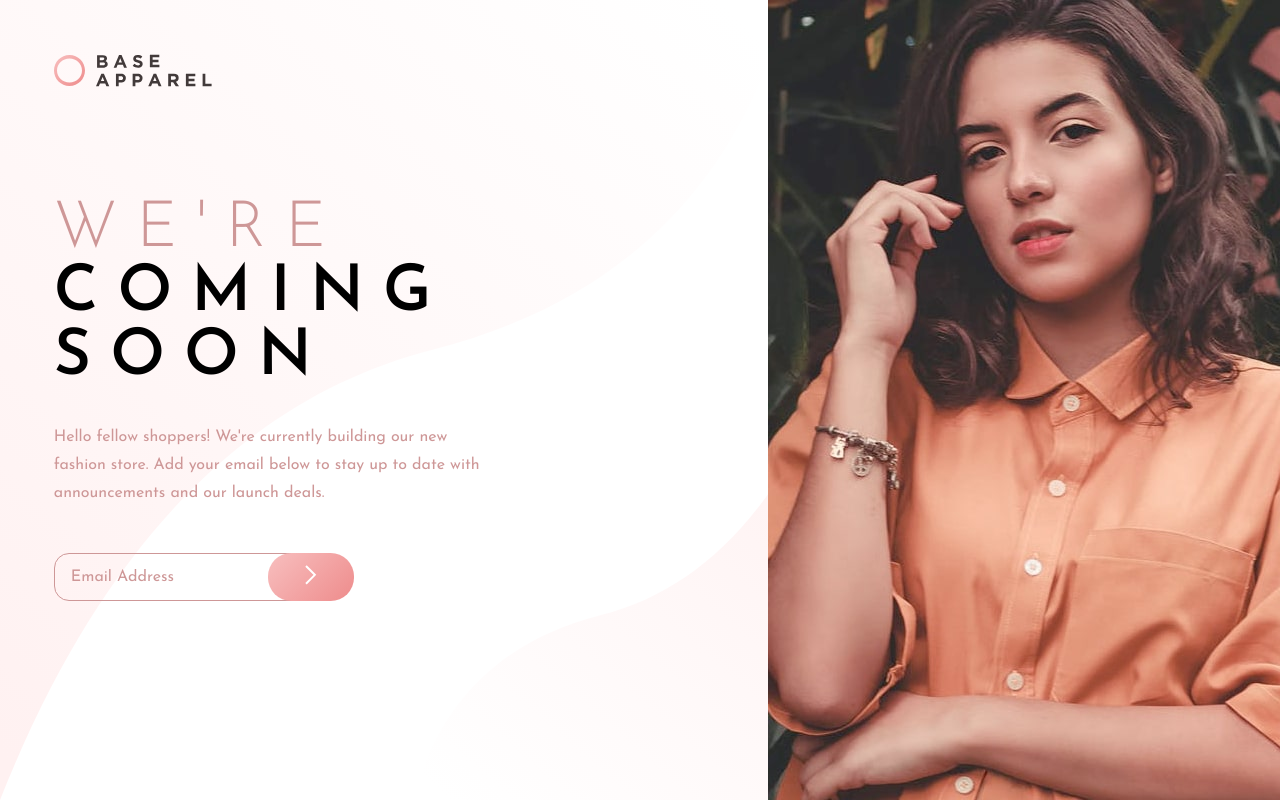
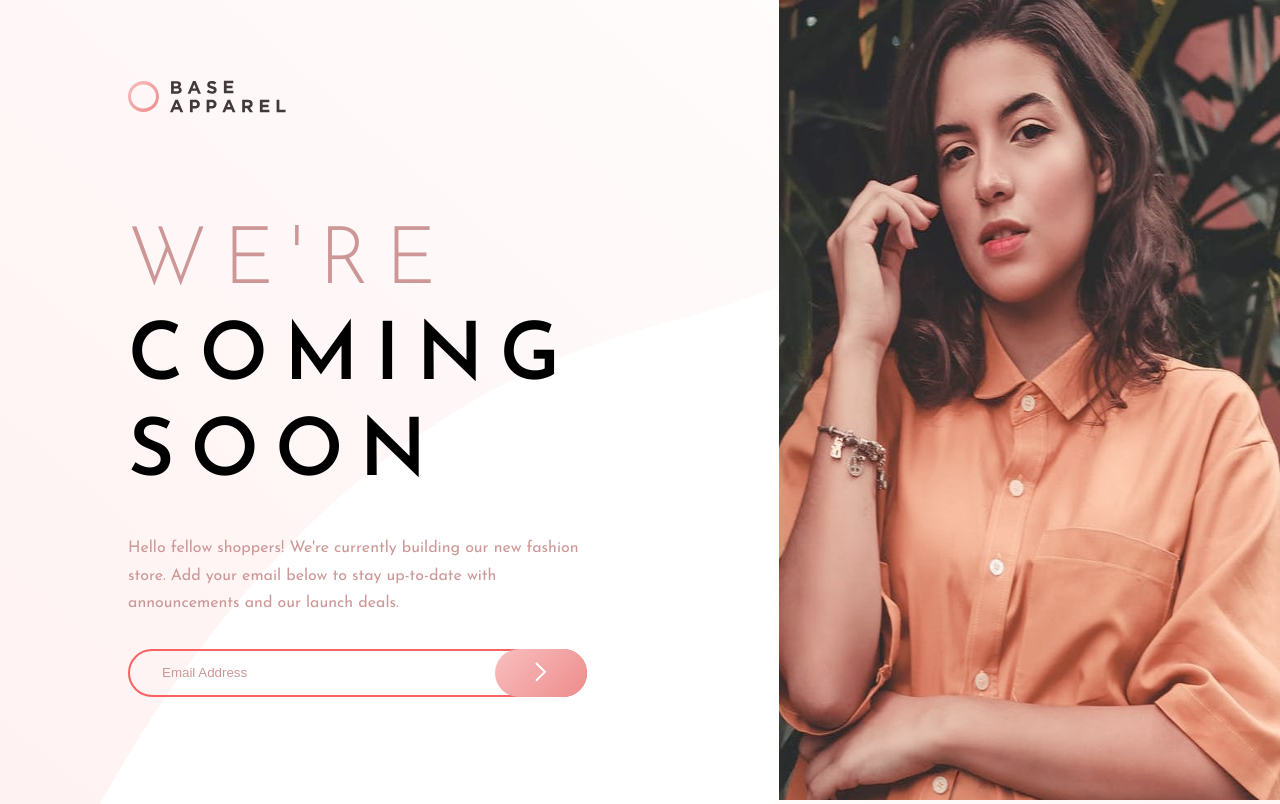
Before and after one commit to j0ashm/Frontend-Mentor-Challenges, a plain HTML site: page index.html in a window 1280 px wide. Drawn offline with Linux system fonts and the light colour scheme.

Commit message:
trying a new design

```diff
--- a/index.html
+++ b/index.html
@@ -4,6 +4,7 @@
 	<meta charset="UTF-8">
 	<meta http-equiv="X-UA-Compatible" content="IE=edge">
 	<meta name="viewport" content="width=device-width, initial-scale=1.0">
+	<link rel="shortcut icon" href="resource/images/favicon-32x32.png" type="image/x-icon">
 	<link rel="stylesheet" href="styles.css">
 	<link rel="preconnect" href="https://fonts.googleapis.com">
 	<link rel="preconnect" href="https://fonts.gstatic.com" crossorigin>
@@ -11,12 +12,12 @@
 	<title>Frontend Mentor | Base Apparel coming soon page</title>
 </head>
 <body>
-	<div class="container">
+	<!-- DESKTOP VERSION -->
+	<!-- <div class="container">
 		<div class="left-container">
 			<nav class="logo">
 				<img src="./resource/images/logo.svg" alt="Base Apparel">
 			</nav>
-
 			<main class="hero-content">
 				<h1 class="heading pink-highlight">WE'RE<br><span class="bold-text">COMING<br>SOON</span></h1>
 				<p class="info-text">Hello fellow shoppers! We're currently building our new<br>fashion store. Add your email below to stay up to date with<br>announcements and our launch deals.</p>
@@ -28,6 +29,50 @@
 
 		</div>
 		<div class="img-container"></div>
+	</div> -->
+	<!-- <div class="container">
+		<div class="header">
+			<img src="resource/images/logo.svg" alt="">
+		</div>
+		<div class="hero-img"></div>
+		<div class="main-content">
+			<main class="hero-content">
+				<h1 class="heading pink-highlight">WE'RE<br><span class="bold-text">COMING<br>SOON</span></h1>
+				<p class="info-text">Hello fellow shoppers! We're currently building our new fashion store.<br>Add your email below to stay up to date with<br>announcements and our launch deals.</p>
+				<div class="form">
+					<input class="input" type="text" placeholder="Email Address">
+					<button class="submit-btn"><img src="/resource/images/icon-arrow.svg" alt=""></button>
+				</div>
+			</main>
+		</div>
+	</div> -->
+
+	<div class="logo">
+		<img src="resource/images/logo.svg" alt="">
 	</div>
+
+	<main>
+		<div class="hero-content">
+			<h1>
+				<span class="pink-highlight">We're</span> coming soon
+			</h1>
+			<p>
+				Hello fellow shoppers! We're currently building our new fashion store.
+				Add your email below to stay up-to-date with announcements and our
+				launch deals.
+			</p>
+			<form action="#">
+				<input type="text" placeholder="Email Address" id="email" required>
+				<img src="resource/images/icon-error.svg" class="error-icon" alt="">
+				<button type="submit">
+					<img src="resource/images/icon-arrow.svg" alt="">
+				</button>
+				<p class="error-text">Please provide a valid email.</p>
+			</form>
+		</div>
+		<div class="cover-image">
+			<img src="resource/images/hero-desktop.jpg" alt="">
+		</div>
+	</main>
 </body>
 </html>
--- /dev/null
+++ b/style.css
@@ -0,0 +1,120 @@
+* {
+	margin: 0;
+	padding: 0;
+	box-sizing: border-box;
+	font-family: 'Josefin Sans', sans-serif;
+	user-select: none;
+}
+
+.container {
+	display: grid;
+	grid-template-columns: 1fr;
+	grid-template-rows: 1fr 3fr 5fr;
+	width: 100%;
+	height: 100vh;
+	overflow: hidden;
+}
+
+.header {
+	grid-row-start: 1;
+	grid-row-end: 2;
+	padding: 8%;
+	padding-bottom: 0%;
+	margin-bottom: 0;
+}
+
+.hero-img {
+	grid-row: 2 / 2;
+	background-image: url('resource/images/hero-mobile.jpg');
+	background-repeat: no-repeat;
+	padding-bottom: 0;
+	display: block;
+}
+
+.main-content {
+	grid-row: 3 / -1;
+	margin-top: -6%;
+	background-image: url('./resource/images/bg-pattern-desktop.svg');
+	background-size: cover;
+}
+
+.hero-content {
+	padding: auto;
+	text-align: center;
+}
+
+.heading {
+	padding: 7%;
+	font-size: 3.5em;
+	font-weight: 300;
+	letter-spacing: 0.3em;
+	padding-bottom: 0.1rem;
+}
+
+.pink-highlight {
+	color: hsl(0, 36%, 70%)
+}
+
+.bold-text {
+	color: black;
+	font-weight: 600;
+}
+
+.info-text {
+	padding-top: 4%;
+	padding-left: 3%;
+	padding-right: 3%;
+	font-size: 16px;
+	line-height: 1.5;
+	color: hsl(0, 36%, 70%);
+	text-align: center;
+}
+
+.form {
+	padding-top: 6%;
+	padding-left: 25%;
+}
+
+.input {
+	font-size: 16px;
+	background: transparent;
+	border-radius: 15px;
+	width: 70%;
+	padding: 1em;
+	height: 3em;
+	border: 1.5px solid hsl(0, 36%, 70%);
+	margin-right: 0%;
+}
+
+::placeholder {
+	color: hsl(0, 36%, 70%);
+	opacity: 1;
+}
+
+:-ms-input-placeholder {
+	color: hsl(0, 36%, 70%);
+}
+
+::-ms-input-placeholder {
+	color: hsl(0, 36%, 70%);
+}
+
+.form {
+	display: flex;
+	flex-direction: row;
+}
+
+.submit-btn {
+	margin-left: -15%;
+	margin-bottom: 0;
+	border-radius: 1.75em 1.75em 1.75em 1.75em;
+	height: 3.65em;
+	width: 20%;
+	border: none;
+	/* background-color: #F5B2B1; */
+	background-image: linear-gradient(135deg, hsl(0, 80%, 86%), hsl(0, 74%, 74%));
+}
+
+:focus {
+	outline: none;
+}
--- a/styles.css
+++ b/styles.css
@@ -1,107 +1,171 @@
-* {
-	margin: 0;
-	padding: 0;
-	box-sizing: border-box;
-	font-family: 'Josefin Sans', sans-serif;
-	user-select: none;
+@import url("https://fonts.googleapis.com/css2?family=Josefin+Sans:wght@300;400;600&display=swap");
+
+:root {
+	--DesaturatedRed: hsl(0, 36%, 70%);
+	--SoftRed: hsl(0, 93%, 68%);
+	--DarkGreyRed: hsl(0, 6%, 24%);
 }
 
-.container {
-	display: grid;
-	grid-template-columns: 3fr 2fr;
-	width: 100%;
-	height: 100vh;
-	overflow: hidden;
+* {
+	padding: 0;
+	margin: 0;
+	box-sizing: border-box;
 }
 
-.left-container {
-	background: url('./resource/images/bg-pattern-desktop.svg');
+body {
+	font-size: 16px;
+	font-family: 'Josefin Sans', sans-serif;
+	width: 100vw;
+	background-image: url('resource/images/bg-pattern-desktop.svg');
 	background-size: cover;
+	background-position: left;
+	height: 100%;
+	overflow-x: hidden;
 }
 
-.img-container {
-	background: url('./resource/images/hero-desktop.jpg');
-	background-size: cover;
+main {
+	display: flex;
+	justify-content: center;
+	align-items: center;
+	height: 100vh;
+	width: 100%;
+}
+
+.cover-image img {
+	height: 100%;
+	width: 100%;
+}
+
+.cover-image {
+	height: 100%;
+	width: 100%;
+}
+
+.hero-content {
+	padding: 5rem 15% 0 10%;
+	height: auto;
+	width: 75;
 }
 
 .logo {
-	padding: 7%;
-}
-
-.hero-content {
-	padding: auto;
-}
-
-.heading {
-	padding: 7%;
-	font-size: 4em;
-	font-weight: 300;
-	letter-spacing: 0.3em;
-	padding-bottom: 0.1rem;
+	position: absolute;
+	top: 10%;
+	left: 10%;
 }
 
 .pink-highlight {
-	color: hsl(0, 36%, 70%)
+	color: var(--DesaturatedRed);
+	font-weight: 300;
 }
 
-.bold-text {
-	color: black;
+h1 {
+	font-size: 5rem;
+	margin: 2rem auto;
+	text-transform: uppercase;
 	font-weight: 600;
+	letter-spacing: 1rem;
+	line-height: 1.2;
 }
 
-.info-text {
-	padding-top: 4%;
-	padding-left: 7%;
-	font-size: 16px;
-	line-height: 1.75;
-	color: hsl(0, 36%, 70%);
+p {
+	line-height: 1.7;
+	margin-bottom: 2rem;
+	color: var(--DesaturatedRed);
 }
 
-.form {
-	padding-top: 6%;
-	padding-left: 7%;
+#email {
+	border: 2px solid var(--SoftRed);
+	padding: 0.9rem 2rem;
+	border-radius: 25px;
+	width: 100%;
+	outline: none;
+	background: transparent;
 }
 
-.input {
-	font-size: 16px;
-	background: transparent;
-	border-radius: 15px;
-	width: 40%;
-	padding: 1em;
-	height: 3em;
-	border: 1.5px solid hsl(0, 36%, 70%);
-	margin-right: 0%;
+#email::placeholder {
+	color: var(--DesaturatedRed);
 }
 
-::placeholder {
-	color: hsl(0, 36%, 70%);
-	opacity: 1;
+button {
+	padding: 0.8rem;
+	border-radius: 30px;
+	color: #fff;
+	position: absolute;
+	right: 0%;
+	outline: none;
+	border: none;
+	width: 20%;
+	background: linear-gradient(135deg, hsl(0, 80%, 86%), hsl(0, 74%, 74%));
 }
 
-:-ms-input-placeholder {
-	color: hsl(0, 36%, 70%);
+form {
+	position: relative;
 }
 
-::-ms-input-placeholder {
-	color: hsl(0, 36%, 70%);
+.error-text,
+.error-icon {
+	position: absolute;
+	visibility: hidden;
 }
 
-.form {
-	display: flex;
-	flex-direction: row;
+.error-icon {
+	right: 25%;
+	top: 25%
 }
 
-.submit-btn {
-	margin-left: -10%;
-	margin-bottom: 0;
-	border-radius: 1.75em 1.75em 1.75em 1.75em;
-	height: 3.65em;
-	width: 12%;
-	border: none;
-	/* background-color: #F5B2B1; */
-	background-image: linear-gradient(135deg, hsl(0, 80%, 86%), hsl(0, 74%, 74%));
+.error-text {
+	margin: 0.7rem 1.5rem;
+	font-size: 14px;
 }
 
-:focus {
-	outline: none;
+.show {
+	visibility: visible;
 }
+
+a {
+	color: var(--SoftRed);
+	text-decoration: none;
+}
+
+@media (max-width: 1024px) {
+	main {
+		flex-direction: column-reverse;
+		margin-top: 8rem;
+	}
+
+	.logo {
+		top: 5%;
+	}
+
+	.cover-image img {
+		display: none;
+	}
+
+	.cover-image {
+		background-image: url('resource/images/hero-mobile.jpg');
+		background-repeat: no-repeat;
+		background-size: cover;
+	}
+
+	.hero-content {
+		margin: auto 1rem;
+		width: 90%;
+		text-align: center;
+	}
+}
+
+@media (max-width: 560px) {
+	.hero-content {
+		margin: 0;
+		width: 100%;
+	}
+
+	h1 {
+		font-size: 3rem;
+		letter-spacing: 1;
+	}
+
+	button {
+		padding: 0.8rem 1.5rem;
+	}
+}
```
